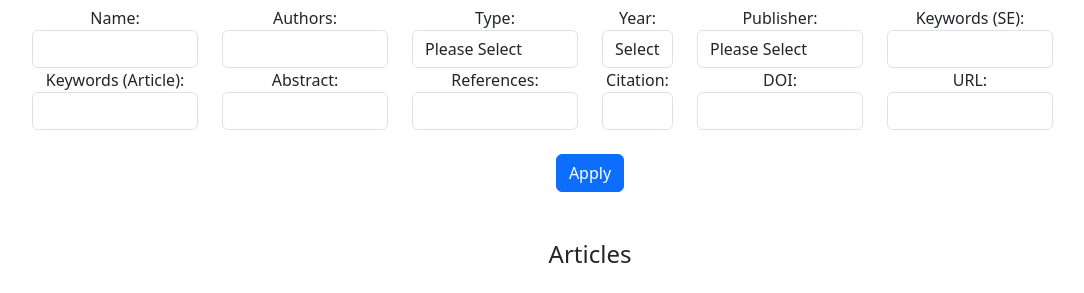
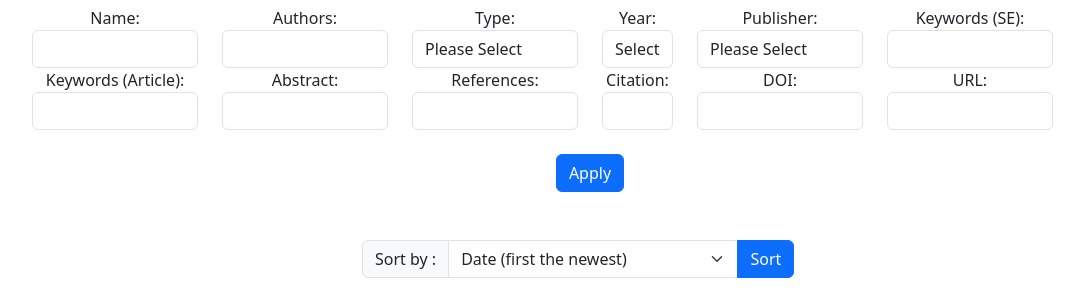
Before and after one commit to mustafaacikyol/College_Projects_2, a Flask app: page / in a window 1280 px wide. Shown: the part 315-608 px from the top of the page, without its empty margins (50-1134 px from the left). Run offline with Flask 3, Linux system fonts and the light colour scheme; data that the repository does not hold is empty; some libraries are stand-ins or nearby versions.

Commit message:
add sort to index.html and update style.css

```diff
--- a/Web Scraping Academy Application/static/css/style.css
+++ b/Web Scraping Academy Application/static/css/style.css
@@ -16,3 +16,11 @@
     justify-content: center;
     align-items: center;
   }
+
+.index-form-left-margin {
+    margin-left: 330px;
+}
+
+.index-form-width {
+    width: 55%;
+}
--- a/Web Scraping Academy Application/templates/index.html
+++ b/Web Scraping Academy Application/templates/index.html
@@ -184,6 +184,21 @@
             </div>
         </form>
 
+        <form class="my-5 index-form-left-margin">
+            <div class="index-form-width">
+                <div class="input-group">
+                    <label for="sort" class="input-group-text">Sort by :</label>
+                    <select class="form-select" name="sort" id="sort">
+                        <option value="date_newest">Date (first the newest)</option>
+                        <option value="date_oldest">Date (first the oldest)</option>
+                        <option value="citation_most">Citation Number (first the most)</option>
+                        <option value="citation_least">Citation Number (first the least)</option>
+                    </select>
+                    <button type="submit" class="btn btn-primary">Sort</button>
+                </div>
+            </div>
+        </form>
+
         <div class="text-center mt-5 mb-4">
             <h4>Articles</h4>
         </div>
```
